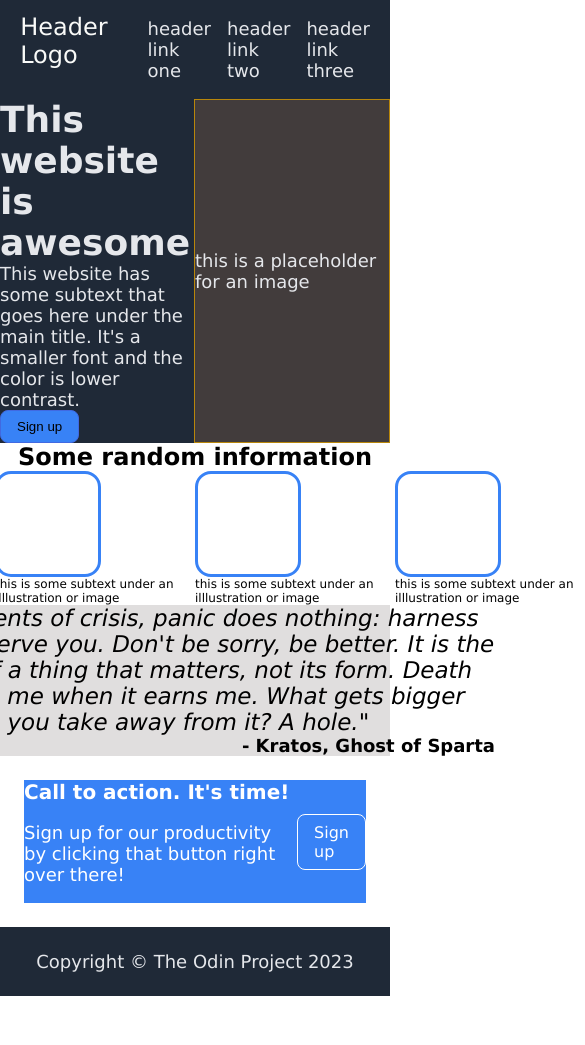
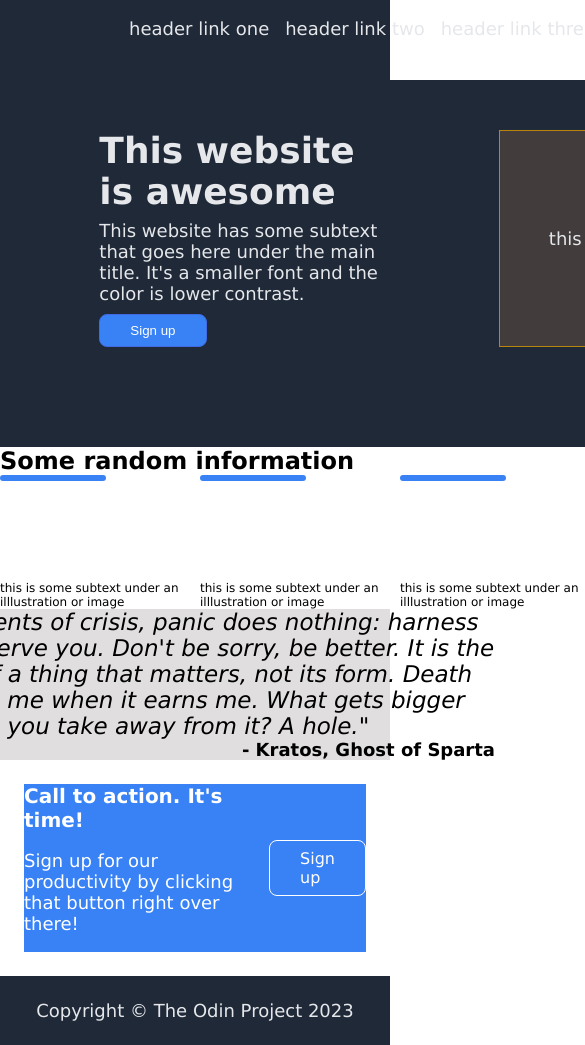
Before and after one commit to urc4/landing-page, a plain HTML site: page index.html in a window 390 px wide. Shown: the top 1045 px of the page, 585 px wide, since content can reach past the window. Before the commit the page ends 996 px from the top, so only its background shows below. Drawn offline with Linux system fonts and the light colour scheme.

Commit message:
Fix welcome container
It is now responsive and has appropriate padding as well as margin
however I do not know why header logo goes away when you decrease
the width of the view port whilst the intro card remains seen.

```diff
--- a/style.css
+++ b/style.css
@@ -20,7 +20,7 @@ body {
  }
 
  .signup-button {
-     padding: 8px 16px;
+     padding: 8px 30px;
      border-radius: 8px;
      background: #3882f6;
  }
@@ -36,20 +36,22 @@ body {
 .header-container {
     display: flex;
     justify-content: center;
-    align-items: center;
+    align-items: flex-start;
 }
 
 .header {
-    /* flex-grow: 1; */
     display: flex;
     justify-content: space-between;
     align-items: baseline;
     width: 1000px;
+    height: 80px;
     margin: 0 8rem;
+    min-width: 800px;
 }
 
 .header .logo {
     font-size: 24px;
+    font-weight: 600;
     color: #f9faf8;
 }
 
@@ -62,31 +64,38 @@ body {
     flex-grow: 1;
     display: flex;
     justify-content: space-evenly;
+    /* align-items: center; */
+    min-width: 1000px;
 }
 
 .intro {
     flex-basis: 300px;
+    margin-bottom: 100px;
 }
 
 .intro .title {
+    margin-top: 50px;
     font-size: 36px;
     font-weight: 900;
-    /* color: #1f2937; */
+    margin-bottom: 8px;
 }
 
 
 .intro .signup-button {
     border: 1px solid royalblue;
+    color: white;
+    margin-top: 10px;
 }
 
 .welcome .image {
-    width: 300px;
+    width: 400px;
     height: auto;
     background: rgb(66, 60, 60);
     border: 1px solid darkgoldenrod;
     display: flex;
     justify-content: center;
     align-items: center;
+    margin: 50px 0 100px;
 }
 
 .info {
@@ -95,7 +104,7 @@ body {
     display: flex;
     flex-direction: column;
     justify-content: center;
-    align-items: center;
+
 }
 /* should I make it exoand up to a point? */
 .info .title {
@@ -111,9 +120,10 @@ body {
 
 .info .image {
     width: 100px;
-    height: 100px;
+    height: auto;
     border: 3px solid #3882f6;
     border-radius: 16px;
+    margin-bottom: 100px;
 }
 
 .info .subtext {
```
Also changed, not shown: index.html (line endings or trailing spaces).
